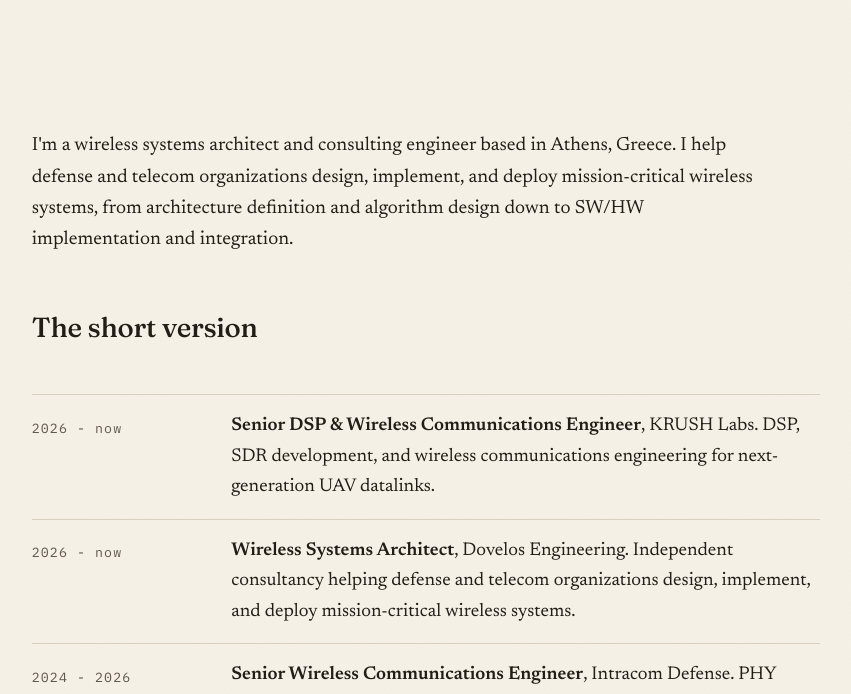
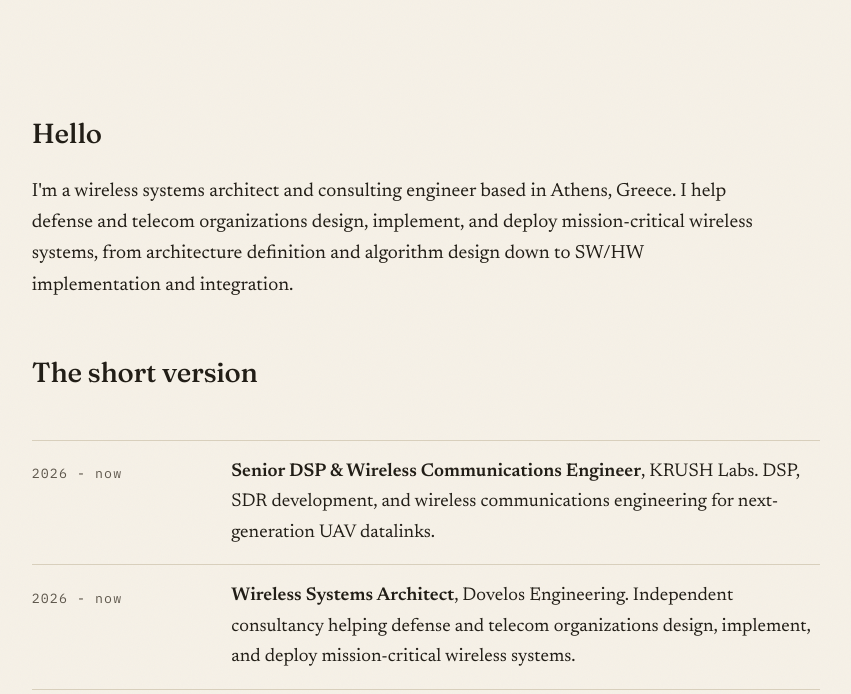
Before and after one commit to kostisdov/kostisdov.github.io, an Astro site: page /about in a window 1280 px wide. Shown: the part 78-772 px from the top of the page, without its empty margins (214-1065 px from the left). Built offline with nearby package versions, Linux system fonts and the light colour scheme; Astro itself is replaced by a stand-in of ours.

Commit message:
Add Hello heading above intro on about page

```diff
--- a/src/pages/about.astro
+++ b/src/pages/about.astro
@@ -5,6 +5,7 @@ import Base from '../layouts/Base.astro';
 <Base title="About — Kostis Dovelos">
   <section class="about-grid">
     <article class="prose" style="padding-top: 3rem;">
+      <h2 style="margin-top: 0;">Hello</h2>
       <p>
         I'm a wireless systems architect and consulting engineer based in Athens, Greece. I help
         defense and telecom organizations design, implement, and deploy mission-critical wireless
```
